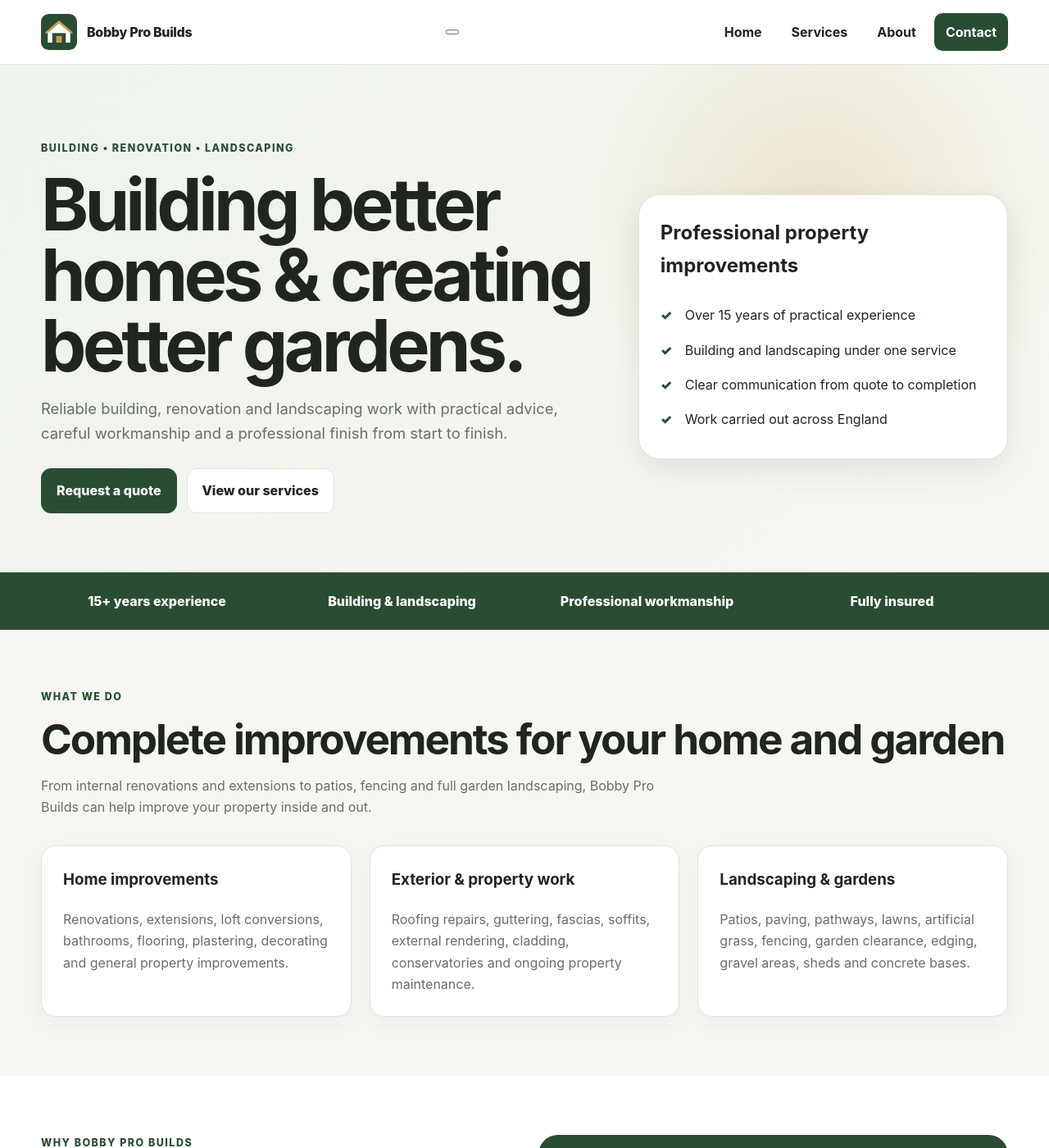
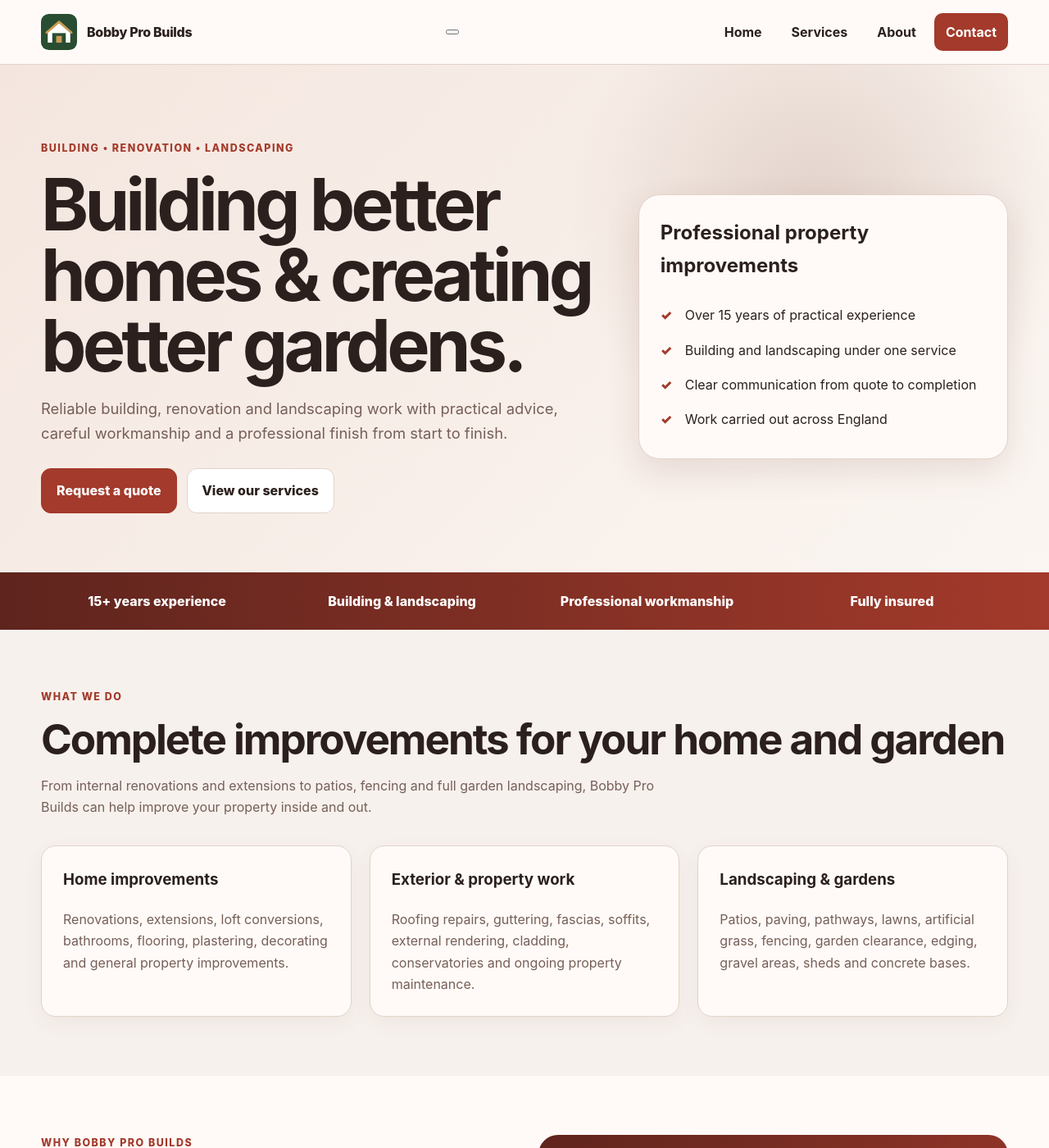
Before and after one commit to arsalanbobby/Bobby-Pro-Builds, a Jekyll site: the page built from index.md, in a window 1280 px wide and 1400 px high. Shown: the whole window at 82% size. Built offline with Jekyll 4.4.1, drawn with Linux system fonts in a browser that asks for light colours.

Commit message:
Change Bobby Pro Builds branding to red and brown

```diff
--- a/assets/css/style.css
+++ b/assets/css/style.css
@@ -1,13 +1,13 @@
 :root {
-  --bg: #f6f7f3;
-  --surface: #ffffff;
-  --text: #1e261f;
-  --muted: #667066;
-  --brand: #294d32;
-  --brand-dark: #183320;
-  --accent: #c99b52;
-  --border: #dfe4dd;
-  --shadow: 0 14px 40px rgba(31, 51, 36, .10);
+  --bg: #f7f1ed;
+  --surface: #fffaf7;
+  --text: #2b201d;
+  --muted: #765f58;
+  --brand: #a33a2b;
+  --brand-dark: #5e241d;
+  --accent: #7a4a35;
+  --border: #e3d2ca;
+  --shadow: 0 14px 40px rgba(91, 43, 30, .12);
   --radius: 18px;
   --max: 1180px;
 }
@@ -30,7 +30,7 @@ a { color: inherit; }
   position: sticky;
   top: 0;
   z-index: 20;
-  background: rgba(255,255,255,.96);
+  background: rgba(255,250,247,.97);
   border-bottom: 1px solid var(--border);
   backdrop-filter: blur(10px);
 }
@@ -39,15 +39,15 @@ a { color: inherit; }
 .brand img { width: 44px; height: 44px; }
 .site-nav { display: flex; align-items: center; gap: 8px; }
 .site-nav a { text-decoration: none; padding: 10px 14px; border-radius: 10px; font-weight: 700; }
-.site-nav a:hover { background: #eef2ed; }
+.site-nav a:hover { background: #f2e4dd; }
 .site-nav .nav-cta { background: var(--brand); color: white; }
 .site-nav .nav-cta:hover { background: var(--brand-dark); }
 
 .hero {
   padding: 92px 0 72px;
   background:
-    radial-gradient(circle at 78% 30%, rgba(201,155,82,.20), transparent 28%),
-    linear-gradient(135deg, #eef3ed 0%, #f8f7f1 100%);
+    radial-gradient(circle at 78% 30%, rgba(122,74,53,.18), transparent 28%),
+    linear-gradient(135deg, #f4e6df 0%, #fbf6f2 100%);
 }
 .hero-grid { display: grid; grid-template-columns: 1.2fr .8fr; gap: 52px; align-items: center; }
 .eyebrow { margin: 0 0 14px; color: var(--brand); font-weight: 800; text-transform: uppercase; letter-spacing: .12em; font-size: .78rem; }
@@ -65,32 +65,32 @@ a { color: inherit; }
 .check-list li::before { content: "✓"; position: absolute; left: 0; color: var(--brand); font-weight: 900; }
 
 .section { padding: 72px 0; }
-.section.alt { background: white; }
+.section.alt { background: #fffaf7; }
 .section h2 { margin: 0 0 14px; font-size: clamp(2rem, 4vw, 3.4rem); letter-spacing: -.04em; line-height: 1.05; }
 .section-intro { max-width: 760px; color: var(--muted); margin-bottom: 34px; }
 .cards { display: grid; grid-template-columns: repeat(3, 1fr); gap: 22px; }
-.card { background: var(--surface); border: 1px solid var(--border); border-radius: var(--radius); padding: 26px; box-shadow: 0 8px 24px rgba(20,35,24,.05); }
+.card { background: var(--surface); border: 1px solid var(--border); border-radius: var(--radius); padding: 26px; box-shadow: 0 8px 24px rgba(91,43,30,.06); }
 .card h3 { margin-top: 0; }
 .card p { color: var(--muted); margin-bottom: 0; }
 
-.trust-strip { background: var(--brand); color: white; padding: 22px 0; }
+.trust-strip { background: linear-gradient(90deg, var(--brand-dark), var(--brand)); color: white; padding: 22px 0; }
 .trust-grid { display: grid; grid-template-columns: repeat(4, 1fr); gap: 16px; text-align: center; font-weight: 800; }
 
-.page-hero { padding: 72px 0 44px; }
+.page-hero { padding: 72px 0 44px; background: linear-gradient(135deg, #f4e6df 0%, #fbf6f2 100%); }
 .page-hero h1 { font-size: clamp(2.7rem, 6vw, 4.8rem); }
 .content-grid { display: grid; grid-template-columns: 1fr 1fr; gap: 34px; align-items: start; }
-.service-block { background: white; border: 1px solid var(--border); border-radius: var(--radius); padding: 28px; }
+.service-block { background: #fffaf7; border: 1px solid var(--border); border-radius: var(--radius); padding: 28px; }
 .service-list { columns: 2; column-gap: 42px; padding-left: 20px; }
 .service-list li { break-inside: avoid; margin-bottom: 10px; }
 
 .project-grid { display: grid; grid-template-columns: repeat(2, 1fr); gap: 24px; }
-.project-card { background: white; border: 1px solid var(--border); border-radius: var(--radius); overflow: hidden; }
+.project-card { background: #fffaf7; border: 1px solid var(--border); border-radius: var(--radius); overflow: hidden; }
 .project-image {
   aspect-ratio: 16 / 10;
-  background: linear-gradient(135deg, #d9dfd7, #f0ede4);
+  background: linear-gradient(135deg, #ead8cf, #f4ebe5);
   display: grid;
   place-items: center;
-  color: #6d766f;
+  color: #7a625a;
   font-weight: 800;
   cursor: pointer;
 }
@@ -101,7 +101,7 @@ a { color: inherit; }
 .gallery-modal {
   position: fixed;
   inset: 0;
-  background: rgba(12,18,13,.82);
+  background: rgba(55,25,19,.86);
   display: none;
   z-index: 60;
   align-items: center;
@@ -109,19 +109,19 @@ a { color: inherit; }
   padding: 24px;
 }
 .gallery-modal.open { display: flex; }
-.gallery-dialog { max-width: 980px; width: 100%; background: white; border-radius: 18px; overflow: hidden; position: relative; }
+.gallery-dialog { max-width: 980px; width: 100%; background: #fffaf7; border-radius: 18px; overflow: hidden; position: relative; }
 .gallery-dialog img { width: 100%; max-height: 76vh; object-fit: contain; background: #111; }
-.gallery-dialog .placeholder-modal { min-height: 420px; display: grid; place-items: center; background: #e8ece6; font-size: 1.2rem; font-weight: 800; }
+.gallery-dialog .placeholder-modal { min-height: 420px; display: grid; place-items: center; background: #f1e3dc; font-size: 1.2rem; font-weight: 800; }
 .modal-close { position: absolute; right: 14px; top: 14px; z-index: 2; border: 0; width: 42px; height: 42px; border-radius: 50%; font-size: 1.5rem; cursor: pointer; }
 
-.contact-box { background: var(--brand); color: white; border-radius: 24px; padding: 34px; }
+.contact-box { background: linear-gradient(135deg, var(--brand-dark), var(--brand)); color: white; border-radius: 24px; padding: 34px; }
 .contact-box p { color: rgba(255,255,255,.84); }
 .contact-box a { color: white; }
 
-.site-footer { background: #15251a; color: white; padding: 44px 0 20px; }
+.site-footer { background: #4a1f19; color: white; padding: 44px 0 20px; border-top: 5px solid var(--brand); }
 .footer-grid { display: grid; grid-template-columns: 1fr 1fr; gap: 24px; }
-.site-footer p { color: #cbd5cd; }
-.footer-bottom { margin-top: 30px; padding-top: 20px; border-top: 1px solid rgba(255,255,255,.13); color: #b7c2b9; font-size: .92rem; }
+.site-footer p { color: #ead8d0; }
+.footer-bottom { margin-top: 30px; padding-top: 20px; border-top: 1px solid rgba(255,255,255,.13); color: #d9c0b8; font-size: .92rem; }
 
 @media (max-width: 820px) {
   .container { width: min(calc(100% - 28px), var(--max)); }
@@ -135,7 +135,7 @@ a { color: inherit; }
     flex-direction: column;
     align-items: stretch;
     padding: 12px;
-    background: white;
+    background: #fffaf7;
     border: 1px solid var(--border);
     border-radius: 14px;
     box-shadow: var(--shadow);
```
